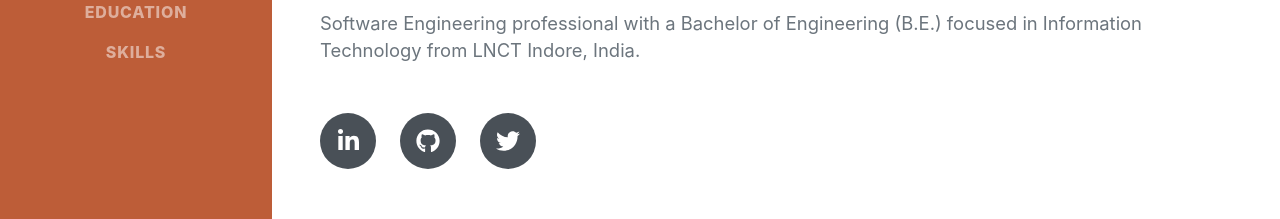
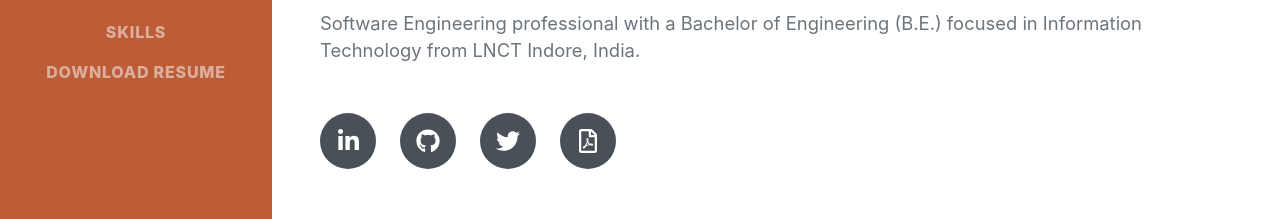
Before and after one commit to jrohit/ResumeRohitJain, an Angular app: page /ResumeRohitJain/ in a window 1280 px wide. Shown: the part 482-701 px from the top of the page. Built offline with nearby package versions, Linux system fonts and the light colour scheme; a web font is replaced by a local one.

Commit message:
Adding resume download capability

```diff
--- a/src/app/about/about.component.html
+++ b/src/app/about/about.component.html
@@ -22,6 +22,7 @@
                 <a class="social-icon" target="_blank" href="https://www.linkedin.com/in/connectwithrohit/"><i class="fab fa-linkedin-in"></i></a>
                 <a class="social-icon" target="_blank" href="https://github.com/jrohit"><i class="fab fa-github"></i></a>
                 <a class="social-icon" target="_blank" href="#"><i class="fab fa-twitter"></i></a>
+                <a class="social-icon" target="_blank" href="#"><i class="far fa-file-pdf"></i></a>
             </div>
         </div>
     </section>
--- a/src/app/app.component.css
+++ b/src/app/app.component.css
@@ -0,0 +1,3 @@
+.cursorStyle{
+    cursor: pointer;
+}
--- a/src/app/app.component.html
+++ b/src/app/app.component.html
@@ -12,6 +12,7 @@
                   <li class="nav-item"><a class="nav-link js-scroll-trigger" routerLink="/experience">Experience</a></li>
                   <li class="nav-item"><a class="nav-link js-scroll-trigger" routerLink="/education">Education</a></li>
                   <li class="nav-item"><a class="nav-link js-scroll-trigger" routerLink="/skills">Skills</a></li>
+                  <li class="nav-item"><a class="nav-link js-scroll-trigger cursorStyle" (click)="downloadResume()">Download Resume</a></li>
               </ul>
           </div>
       </nav>
--- a/src/app/app.component.ts
+++ b/src/app/app.component.ts
@@ -3,8 +3,18 @@ import { Component } from '@angular/core';
 @Component({
   selector: 'app-root',
   templateUrl: './app.component.html',
-  styleUrls: ['./app.component.css']
+  styleUrls: ['./app.component.css'],
 })
 export class AppComponent {
   title = 'ResumeRohitJain';
+
+  downloadResume() {
+    let link = document.createElement('a');
+    link.setAttribute('type', 'hidden');
+    link.href = 'assets/RohitResume.pdf';
+    link.download = "RohitJainResume.pdf";
+    document.body.appendChild(link);
+    link.click();
+    link.remove();
+  }
 }
```
Also changed, not shown: 1 other file (tests, documents, lock files or other folders).
